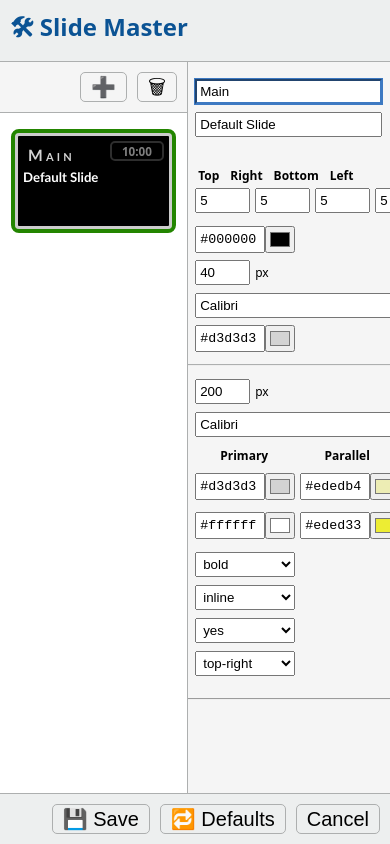
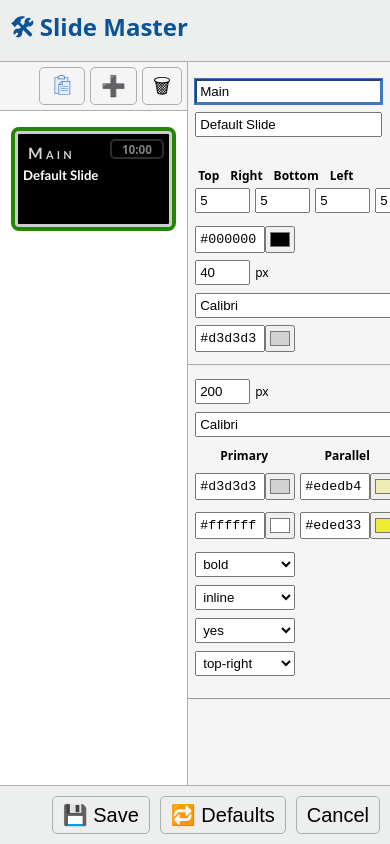
Before and after one commit to nmatei/chrome-bible-utilities, a website with bundled scripts: page views/settings/options.html in a window 390 px wide. Built offline with nearby package versions, Linux system fonts and the light colour scheme; some packages are replaced by stand-ins of ours.

Commit message:
duplicate slide

```diff
--- a/views/settings/options.css
+++ b/views/settings/options.css
@@ -178,7 +178,7 @@ h2.reference {
   align-items: end;
 }
 #slides-master .actions {
-  align-items: center;
+  align-items: stretch;
   border-bottom: 1px solid #adafaf;
   background: #f5f5f5;
   padding: 10px;
@@ -209,6 +209,7 @@ h2.reference {
   color: #000000;
   line-height: 1em;
   text-align: center;
+  min-height: 38px;
 }
 #slides-master .action-btn:hover,
 #settings-actions.actions .action-btn:hover {
@@ -304,7 +305,23 @@ input[type="range"] {
   width: 300px;
 }
 
-@media screen and (max-width: 800px) {
+@media screen and (max-width: 900px) {
+  #slides-master .actions {
+    padding: 5px;
+    gap: 5px;
+  }
+  .form-field label:first-child {
+  }
+
+  fieldset .form-field label:first-child {
+    min-width: 8em;
+  }
+  input[type="range"] {
+    width: 100%;
+  }
+}
+
+@media screen and (max-width: 820px) {
   #slides-master-list .background-preview {
     width: 192px;
     height: 108px;
@@ -314,12 +331,6 @@ input[type="range"] {
   }
   .background-preview p {
     font-size: 1.1em;
-  }
-  fieldset .form-field label:first-child {
-    min-width: 8em;
-  }
-  input[type="range"] {
-    width: 100%;
   }
 }
 
--- a/views/settings/options.html
+++ b/views/settings/options.html
@@ -27,8 +27,44 @@
           <div class="actions">
             <h2></h2>
             <span data-key="fill" class="fill"></span>
-            <button data-key="add" class="action-btn" type="button">➕</button>
-            <button data-key="remove" class="action-btn" type="button">🗑</button>
+            <button data-key="copy" class="action-btn" type="button" title="Copy">
+              <svg
+                width="24px"
+                height="24px"
+                viewBox="100 100 800 800"
+                class="icon"
+                version="1.1"
+                xmlns="http://www.w3.org/2000/svg"
+              >
+                <path d="M589.3 260.9v30H371.4v-30H268.9v513h117.2v-304l109.7-99.1h202.1V260.9z" fill="#E1F0FF" />
+                <path d="M516.1 371.1l-122.9 99.8v346.8h370.4V371.1z" fill="#E1F0FF" />
+                <path d="M752.7 370.8h21.8v435.8h-21.8z" fill="#446EB1" />
+                <path d="M495.8 370.8h277.3v21.8H495.8z" fill="#446EB1" />
+                <path d="M495.8 370.8h21.8v124.3h-21.8z" fill="#446EB1" />
+                <path d="M397.7 488.7l-15.4-15.4 113.5-102.5 15.4 15.4z" fill="#446EB1" />
+                <path d="M382.3 473.3h135.3v21.8H382.3z" fill="#446EB1" />
+                <path d="M382.3 479.7h21.8v348.6h-21.8zM404.1 806.6h370.4v21.8H404.1z" fill="#446EB1" />
+                <path
+                  d="M447.7 545.1h261.5v21.8H447.7zM447.7 610.5h261.5v21.8H447.7zM447.7 675.8h261.5v21.8H447.7z"
+                  fill="#6D9EE8"
+                />
+                <path d="M251.6 763h130.7v21.8H251.6z" fill="#446EB1" />
+                <path
+                  d="M251.6 240.1h21.8v544.7h-21.8zM687.3 240.1h21.8v130.7h-21.8zM273.4 240.1h108.9v21.8H273.4z"
+                  fill="#446EB1"
+                />
+                <path
+                  d="M578.4 240.1h130.7v21.8H578.4zM360.5 196.5h21.8v108.9h-21.8zM382.3 283.7h196.1v21.8H382.3zM534.8 196.5h65.4v21.8h-65.4z"
+                  fill="#446EB1"
+                />
+                <path
+                  d="M360.5 196.5h65.4v21.8h-65.4zM404.1 174.7h152.5v21.8H404.1zM578.4 196.5h21.8v108.9h-21.8z"
+                  fill="#446EB1"
+                />
+              </svg>
+            </button>
+            <button data-key="add" class="action-btn" type="button" title="Add new Slide">➕</button>
+            <button data-key="remove" class="action-btn" type="button" title="Remove Slide">🗑</button>
           </div>
           <div id="slides-master-list" class="focus-lost"></div>
         </section>
--- a/views/settings/options.js
+++ b/views/settings/options.js
@@ -233,10 +233,26 @@ function initEvents() {
     }
   });
 
-  $("#slides-master .actions").addEventListener("click", e => {
-    if (e.target.matches(".action-btn")) {
-      const action = e.target.getAttribute("data-key");
+  $("#slides-master .actions").addEventListener(
+    "click",
+    debounce(e => {
+      const btn = e.target.closest("button.action-btn");
+      if (!btn) {
+        return;
+      }
+      const action = btn.getAttribute("data-key");
       switch (action) {
+        case "copy": {
+          slide = getCurrentSlide(options);
+          options.slides.push({
+            ...slide,
+            slideName: slide.slideName + " (copy)"
+          });
+          options.selected = options.slides.length - 1;
+          displaySlides(options);
+          slide = updateCurrentSlide(options);
+          break;
+        }
         case "add": {
           const slideEl = addSlideEl("New Slide", "Description");
           selectSlide(slideEl);
@@ -259,8 +275,8 @@ function initEvents() {
           break;
         }
       }
-    }
-  });
+    }, 200)
+  );
 
   $("#slides-master-list").addEventListener("click", function (e) {
     const slideEl = e.target.closest(".background-preview");
```
Also changed, not shown: release-notes.md (+1 -1 lines).
